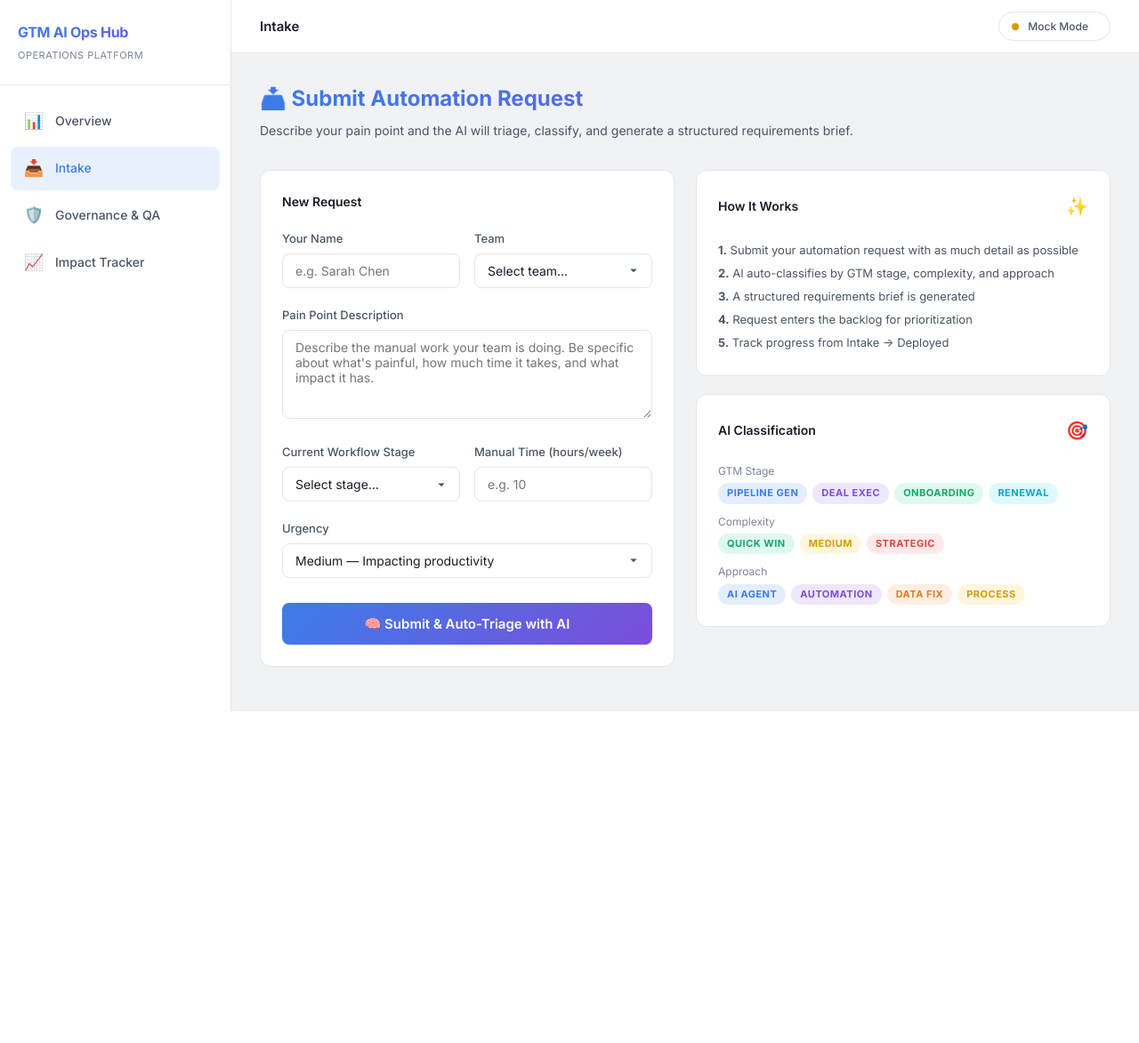
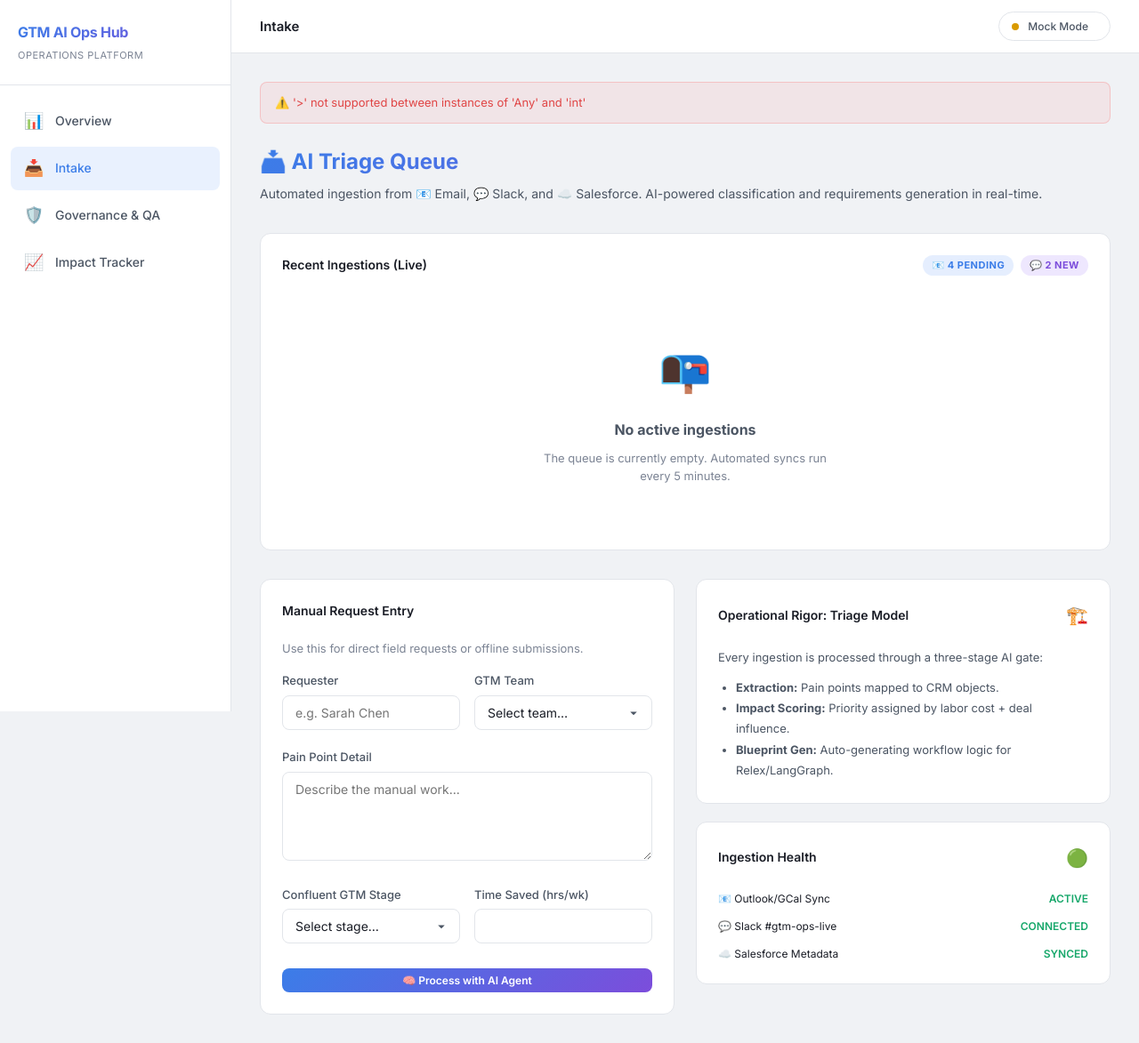
Before and after one commit to michaelromero212/GTM-AI-Operations-Tooling, a FastAPI app: page /intake in a window 1280 px wide. Shown: the whole page at 89% size. Before the commit the page ends 800 px from the top, so only its background shows below. Run offline with FastAPI, Linux system fonts and the light colour scheme; data that the repository does not hold is empty; some libraries are stand-ins or nearby versions.

Commit message:
feat: align hub with Confluent GTM AI role (Data in Motion feed, AI Triage Queue, lifecycle stages)

```diff
--- a/webapp/app.py
+++ b/webapp/app.py
@@ -73,10 +73,16 @@ async def overview(request: Request):
             FROM intake_requests GROUP BY requester_team ORDER BY count DESC
         """).fetchdf().to_dict("records")
 
-        # Recent activity
+        # Recent activity (Triage requests)
         recent = con.execute("""
             SELECT id, requester_name, requester_team, triage_summary, urgency, status, created_at
             FROM intake_requests ORDER BY created_at DESC LIMIT 5
+        """).fetchdf().to_dict("records")
+
+        # Live Event Stream (Audit log)
+        audit_entries = con.execute("""
+            SELECT event_type, details, timestamp
+            FROM audit_log ORDER BY timestamp DESC LIMIT 5
         """).fetchdf().to_dict("records")
 
         con.close()
@@ -90,6 +96,7 @@ async def overview(request: Request):
             "status_counts": status_counts,
             "team_counts": team_counts,
             "recent": recent,
+            "audit_entries": audit_entries,
             "error": None,
         })
     except Exception as e:
@@ -102,10 +109,28 @@ async def overview(request: Request):
 
 @app.get("/intake", response_class=HTMLResponse)
 async def intake_page(request: Request):
-    """Intake form — submit a new automation request."""
-    return templates.TemplateResponse("intake.html", {
-        "request": request, "result": None, "error": None,
-    })
+    """Intake Triage Queue — view and manage automated ingestions."""
+    try:
+        con = get_db()
+        # Fetch requests that are still in 'Intake' or 'Scoping' for triage
+        queue = con.execute("""
+            SELECT id, requester_name, requester_team, triage_summary, urgency, status, created_at
+            FROM intake_requests
+            ORDER BY created_at DESC
+            LIMIT 10
+        """).fetchdf().to_dict("records")
+        con.close()
+
+        return templates.TemplateResponse("intake.html", {
+            "request": request,
+            "queue": queue,
+            "result": None,
+            "error": None,
+        })
+    except Exception as e:
+        return templates.TemplateResponse("intake.html", {
+            "request": request, "queue": [], "result": None, "error": str(e),
+        })
 
 
 @app.post("/intake", response_class=HTMLResponse)
--- a/webapp/templates/intake.html
+++ b/webapp/templates/intake.html
@@ -5,24 +5,84 @@
 
 {% block content %}
 <div class="page-header">
-    <h2>📥 Submit Automation Request</h2>
-    <p>Describe your pain point and the AI will triage, classify, and generate a structured requirements brief.</p>
+    <h2>📥 AI Triage Queue</h2>
+    <p>Automated ingestion from 📧 Email, 💬 Slack, and ☁️ Salesforce. AI-powered classification and requirements
+        generation in real-time.</p>
+</div>
+
+<!-- Triage Queue Table -->
+<div class="card" style="margin-bottom: 32px;">
+    <div class="card-header">
+        <span class="card-title">Recent Ingestions (Live)</span>
+        <div style="display: flex; gap: 8px;">
+            <span class="badge badge-blue">📧 4 Pending</span>
+            <span class="badge badge-purple">💬 2 New</span>
+        </div>
+    </div>
+    {% if queue %}
+    <div class="table-wrap">
+        <table>
+            <thead>
+                <tr>
+                    <th>Source</th>
+                    <th>ID</th>
+                    <th>Requester</th>
+                    <th>Team</th>
+                    <th>AI Triage Summary</th>
+                    <th>Urgency</th>
+                    <th>Actions</th>
+                </tr>
+            </thead>
+            <tbody>
+                {% for row in queue %}
+                <tr>
+                    <td>
+                        {% if 'Sales' in row.requester_team %}💬 Slack
+                        {% elif 'Customer' in row.requester_team %}📧 Email
+                        {% else %}☁️ SFDC{% endif %}
+                    </td>
+                    <td><a href="/builder/{{ row.id }}" class="card-link">{{ row.id }}</a></td>
+                    <td>{{ row.requester_name }}</td>
+                    <td>{{ row.requester_team }}</td>
+                    <td>{{ row.triage_summary or 'Awaiting AI Analysis...' }}</td>
+                    <td>
+                        {% if row.urgency == 'CRITICAL' %}<span class="badge badge-red">{{ row.urgency }}</span>
+                        {% elif row.urgency == 'HIGH' %}<span class="badge badge-orange">{{ row.urgency }}</span>
+                        {% elif row.urgency == 'MEDIUM' %}<span class="badge badge-yellow">{{ row.urgency }}</span>
+                        {% else %}<span class="badge badge-blue">{{ row.urgency }}</span>{% endif %}
+                    </td>
+                    <td>
+                        <a href="/builder/{{ row.id }}" class="btn btn-sm btn-primary">Open Builder</a>
+                    </td>
+                </tr>
+                {% endfor %}
+            </tbody>
+        </table>
+    </div>
+    {% else %}
+    <div class="empty-state"><span class="icon">📭</span>
+        <h3>No active ingestions</h3>
+        <p>The queue is currently empty. Automated syncs run every 5 minutes.</p>
+    </div>
+    {% endif %}
 </div>
 
 <div class="grid-2">
-    <!-- Intake Form -->
+    <!-- Manual Entry Form (Pivot to secondary) -->
     <div class="card">
         <div class="card-header">
-            <span class="card-title">New Request</span>
+            <span class="card-title">Manual Request Entry</span>
         </div>
+        <p style="font-size: 13px; color: var(--text-muted); margin-bottom: 16px;">Use this for direct field requests or
+            offline submissions.</p>
         <form method="POST" action="/intake" id="intake-form">
             <div class="form-row">
                 <div class="form-group">
-                    <label class="form-label">Your Name</label>
+                    <label class="form-label">Requester</label>
                     <input type="text" name="requester_name" class="form-input" placeholder="e.g. Sarah Chen" required>
                 </div>
                 <div class="form-group">
-                    <label class="form-label">Team</label>
+                    <label class="form-label">GTM Team</label>
                     <select name="requester_team" class="form-select" required>
                         <option value="">Select team…</option>
                         <option value="Sales (SDR)">Sales (SDR)</option>
@@ -31,110 +91,79 @@
                         <option value="Customer Success">Customer Success</option>
                         <option value="RevOps">RevOps</option>
                         <option value="Marketing Ops">Marketing Ops</option>
-                        <option value="BizTech">BizTech</option>
                     </select>
                 </div>
             </div>
 
             <div class="form-group">
-                <label class="form-label">Pain Point Description</label>
-                <textarea name="pain_point" class="form-textarea" rows="4"
-                    placeholder="Describe the manual work your team is doing. Be specific about what's painful, how much time it takes, and what impact it has."
+                <label class="form-label">Pain Point Detail</label>
+                <textarea name="pain_point" class="form-textarea" rows="3" placeholder="Describe the manual work..."
                     required></textarea>
             </div>
 
             <div class="form-row">
                 <div class="form-group">
-                    <label class="form-label">Current Workflow Stage</label>
+                    <label class="form-label">Confluent GTM Stage</label>
                     <select name="workflow_stage" class="form-select" required>
                         <option value="">Select stage…</option>
-                        <option value="Prospecting">Prospecting</option>
-                        <option value="Lead Qualification">Lead Qualification</option>
+                        <option value="Pipeline Generation">Pipeline Generation</option>
                         <option value="Deal Execution">Deal Execution</option>
-                        <option value="Follow-up">Follow-up</option>
-                        <option value="Onboarding">Onboarding</option>
-                        <option value="Renewal Tracking">Renewal Tracking</option>
-                        <option value="Data Management">Data Management</option>
-                        <option value="Reporting">Reporting</option>
-                        <option value="Campaign Attribution">Campaign Attribution</option>
-                        <option value="Pipeline Review">Pipeline Review</option>
+                        <option value="Onboarding & Adoption">Onboarding & Adoption</option>
+                        <option value="Expansion & Renewal">Expansion & Renewal</option>
                     </select>
                 </div>
                 <div class="form-group">
-                    <label class="form-label">Manual Time (hours/week)</label>
-                    <input type="number" name="manual_time_hours" class="form-input" step="0.5" min="0.5" max="80"
-                        placeholder="e.g. 10" required>
+                    <label class="form-label">Time Saved (hrs/wk)</label>
+                    <input type="number" name="manual_time_hours" class="form-input" step="0.5" min="0.5" required>
                 </div>
             </div>
 
-            <div class="form-group">
-                <label class="form-label">Urgency</label>
-                <select name="urgency" class="form-select">
-                    <option value="Low">Low — Nice to have</option>
-                    <option value="Medium" selected>Medium — Impacting productivity</option>
-                    <option value="High">High — Significant business impact</option>
-                    <option value="Critical">Critical — Blocking revenue</option>
-                </select>
-            </div>
-
-            <button type="submit" class="btn btn-primary btn-lg" style="width: 100%; margin-top: 8px;">
-                🧠 Submit & Auto-Triage with AI
+            <button type="submit" class="btn btn-primary btn-sm" style="width: 100%; margin-top: 8px;">
+                🧠 Process with AI Agent
             </button>
         </form>
     </div>
 
-    <!-- Info Panel -->
+    <!-- Triage Logic Guide -->
     <div style="display: flex; flex-direction: column; gap: 20px;">
         <div class="card">
             <div class="card-header">
-                <span class="card-title">How It Works</span>
-                <span class="card-icon">✨</span>
+                <span class="card-title">Operational Rigor: Triage Model</span>
+                <span class="card-icon">🏗️</span>
             </div>
-            <div style="font-size: 13px; color: var(--text-secondary); line-height: 2;">
-                <div><strong>1.</strong> Submit your automation request with as much detail as possible</div>
-                <div><strong>2.</strong> AI auto-classifies by GTM stage, complexity, and approach</div>
-                <div><strong>3.</strong> A structured requirements brief is generated</div>
-                <div><strong>4.</strong> Request enters the backlog for prioritization</div>
-                <div><strong>5.</strong> Track progress from Intake → Deployed</div>
+            <div style="font-size: 13px; color: var(--text-secondary); line-height: 1.8;">
+                <p>Every ingestion is processed through a three-stage AI gate:</p>
+                <ul style="margin-top: 10px; padding-left: 20px;">
+                    <li><strong>Extraction:</strong> Pain points mapped to CRM objects.</li>
+                    <li><strong>Impact Scoring:</strong> Priority assigned by labor cost + deal influence.</li>
+                    <li><strong>Blueprint Gen:</strong> Auto-generating workflow logic for Relex/LangGraph.</li>
+                </ul>
             </div>
         </div>
 
         <div class="card">
             <div class="card-header">
-                <span class="card-title">AI Classification</span>
-                <span class="card-icon">🎯</span>
+                <span class="card-title">Ingestion Health</span>
+                <span class="card-icon">🟢</span>
             </div>
-            <div style="font-size: 12px; display: flex; flex-direction: column; gap: 10px;">
-                <div>
-                    <div style="color: var(--text-muted); margin-bottom: 4px;">GTM Stage</div>
-                    <div style="display: flex; gap: 6px; flex-wrap: wrap;">
-                        <span class="badge badge-blue">Pipeline Gen</span>
-                        <span class="badge badge-purple">Deal Exec</span>
-                        <span class="badge badge-green">Onboarding</span>
-                        <span class="badge badge-cyan">Renewal</span>
-                    </div>
+            <div style="display: flex; flex-direction: column; gap: 12px; font-size: 12px;">
+                <div style="display: flex; justify-content: space-between;">
+                    <span>📧 Outlook/GCal Sync</span>
+                    <span style="color: var(--accent-green); font-weight: 600;">ACTIVE</span>
                 </div>
-                <div>
-                    <div style="color: var(--text-muted); margin-bottom: 4px;">Complexity</div>
-                    <div style="display: flex; gap: 6px; flex-wrap: wrap;">
-                        <span class="badge badge-green">Quick Win</span>
-                        <span class="badge badge-yellow">Medium</span>
-                        <span class="badge badge-red">Strategic</span>
-                    </div>
+                <div style="display: flex; justify-content: space-between;">
+                    <span>💬 Slack #gtm-ops-live</span>
+                    <span style="color: var(--accent-green); font-weight: 600;">CONNECTED</span>
                 </div>
-                <div>
-                    <div style="color: var(--text-muted); margin-bottom: 4px;">Approach</div>
-                    <div style="display: flex; gap: 6px; flex-wrap: wrap;">
-                        <span class="badge badge-blue">AI Agent</span>
-                        <span class="badge badge-purple">Automation</span>
-                        <span class="badge badge-orange">Data Fix</span>
-                        <span class="badge badge-yellow">Process</span>
-                    </div>
+                <div style="display: flex; justify-content: space-between;">
+                    <span>☁️ Salesforce Metadata</span>
+                    <span style="color: var(--accent-green); font-weight: 600;">SYNCED</span>
                 </div>
             </div>
         </div>
     </div>
 </div>
+
 
 <!-- Results Panel -->
 {% if result %}
```
Also changed, not shown: data/seed.py (+30 -24 lines), webapp/static/css/style.css (+101 -0 lines), webapp/templates/index.html (+43 -60 lines), README.md.
